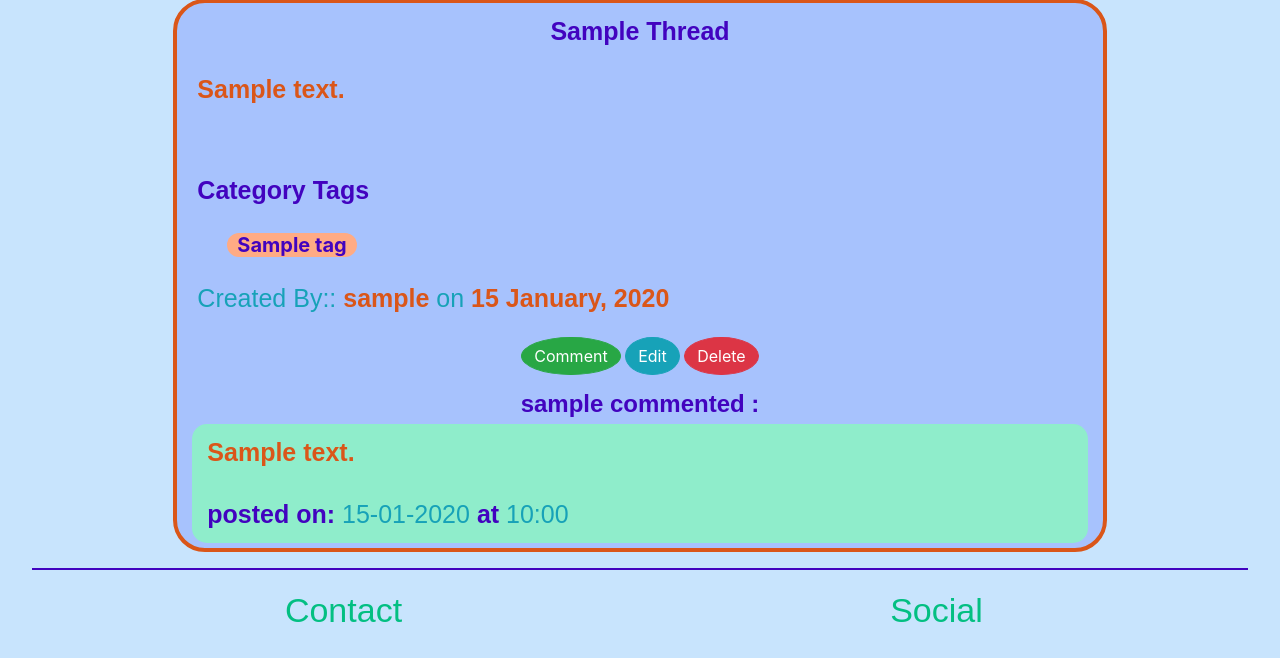
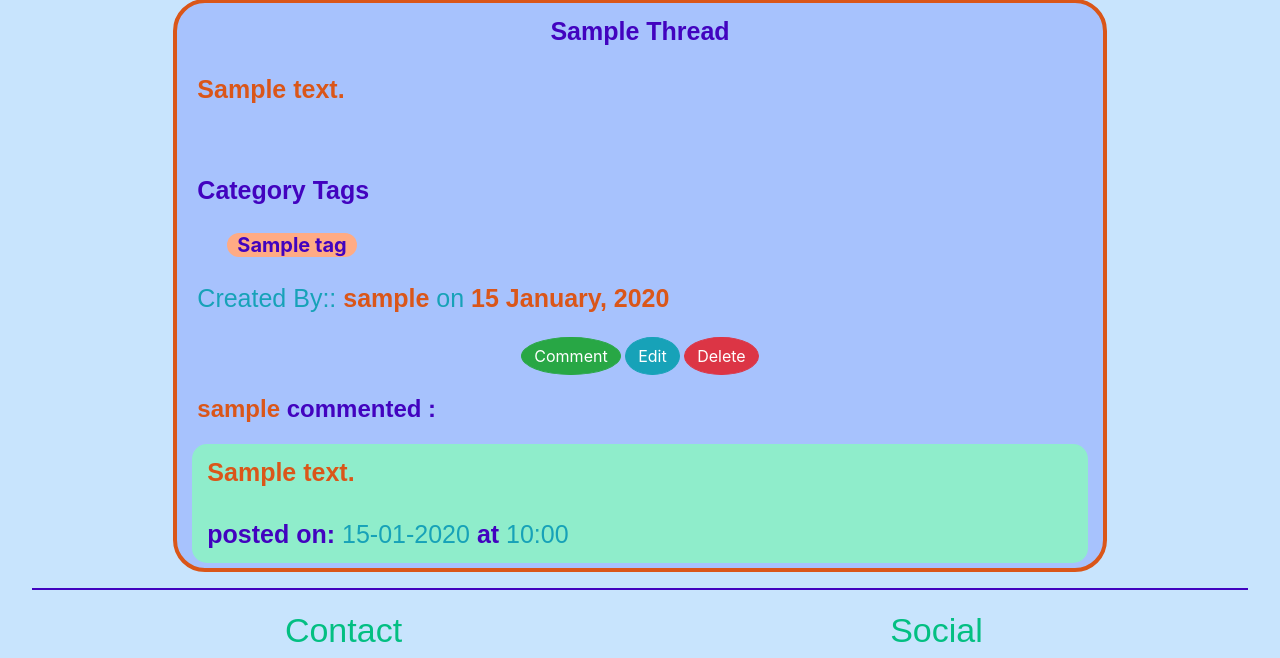
Before and after one commit to neil7057/beach_hut_society, a Flask app: page /view_full_thread/1 in a window 1280 px wide. Shown: the part 621-1279 px from the top of the page. Run offline with Flask 3, Linux system fonts and the light colour scheme; a user stored in the database is signed in; tables that the repository leaves empty hold one stand-in row (values such as "Sample post"); some libraries are stand-ins or nearby versions; some web fonts are replaced.

Commit message:
apply consistnet styling chnages to comments

```diff
--- a/beachhuts/templates/view_full_thread.html
+++ b/beachhuts/templates/view_full_thread.html
@@ -51,9 +51,9 @@
           </div>
           <div class="comments">
             {% for comments in thread.comments %}
-            <div class="comments-header text-center text-blue">
+            <div class="comments-header text-blue">
                 <!-- Display the comment author and details/posting date -->
-                <h4><strong>{{ comments.author.username }} commented :</strong></h4>
+                <h4 class="indent-post"><strong><span class ="text-sand">{{ comments.author.username }}</span> commented :</strong></h4>
             </div>
             <div class="comment-body">
                 <p class="text-sand">{{ comments.comment_body }}</p>
```
